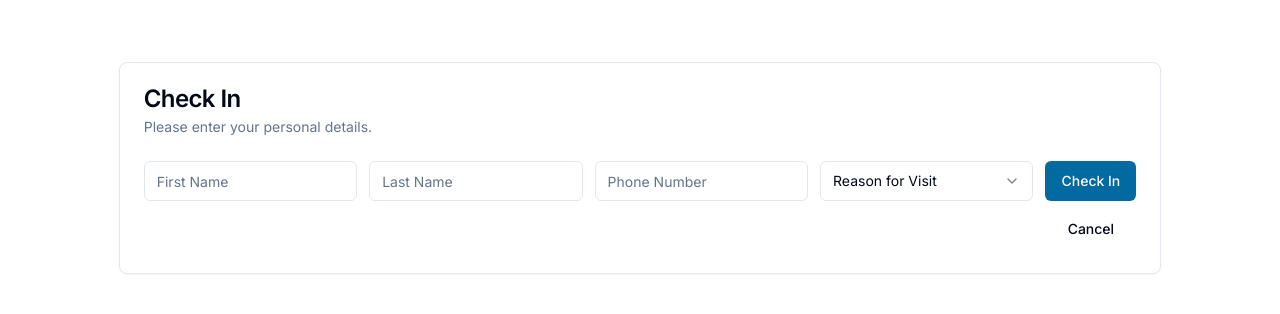
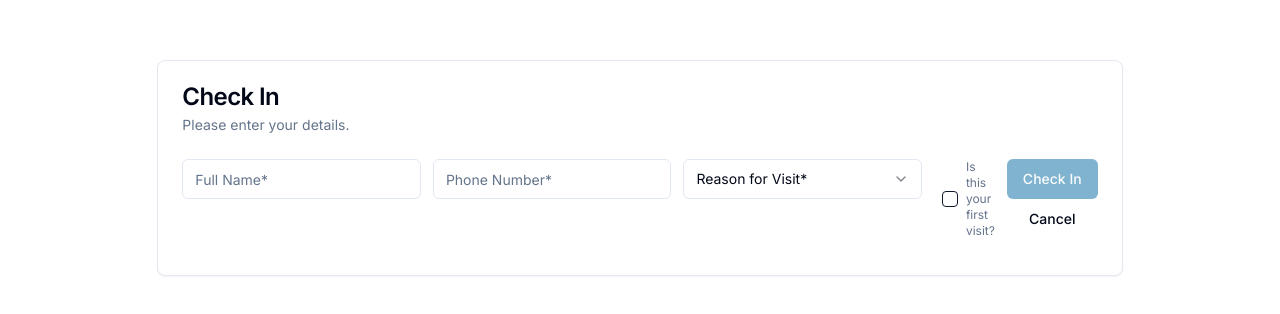
Before and after one commit to rheamane/clinic-check-in-system, a Next.js app: page /clinic/1/checkin in a window 1280 px wide. Shown: the part 232-546 px from the top of the page. Built offline with nearby package versions, Linux system fonts and the light colour scheme.

Commit message:
Queue Changes

```diff
--- a/app/clinic/[id]/checkin/page.tsx
+++ b/app/clinic/[id]/checkin/page.tsx
@@ -1,4 +1,5 @@
 "use client";
+
 import { Button } from "@/components/ui/button";
 import {
   Card,
@@ -8,6 +9,7 @@ import {
   CardHeader,
   CardTitle,
 } from "@/components/ui/card";
+import { Checkbox } from "@/components/ui/checkbox";
 import { Input } from "@/components/ui/input";
 import {
   Select,
@@ -17,78 +19,97 @@ import {
   SelectTrigger,
   SelectValue,
 } from "@/components/ui/select";
-import { SelectLabel } from "@radix-ui/react-select";
+import { useRouter } from "next/navigation";
 import React, { useState } from "react";
 
 const CheckIn = () => {
-  const [firstName, setFirstName] = useState<string>("");
-  const [lastName, setLastName] = useState<string>("");
+  const router = useRouter();
+
+  const [fullName, setFullName] = useState<string>("");
   const [phoneNum, setPhoneNum] = useState<string>("");
+  const [reason, setReason] = useState<string>("");
+  const [firstVisit, setFirstVisit] = useState<boolean>(false);
 
-  const [firstNameError, setFirstNameError] = useState<boolean>(false);
-  const [lastNameError, setLastNameError] = useState<boolean>(false);
+  const [fullNameError, setFullNameError] = useState<boolean>(false);
   const [phoneNumError, setPhoneNumError] = useState<boolean>(false);
 
   const errorStyle = "ring-2 ring-red-500 ring-offset-2 ring-offset-background";
+
+  function submitForm() {
+    // TODO: Implement submit logic
+  }
 
   return (
     <div className="flex h-screen items-center justify-center">
       <Card>
         <CardHeader>
           <CardTitle>Check In</CardTitle>
-          <CardDescription>Please enter your personal details.</CardDescription>
+          <CardDescription>Please enter your details.</CardDescription>
         </CardHeader>
         <CardContent>
           <div className="flex flex-col gap-3 md:flex-row">
+            {/* FULL NAME */}
             <Input
               required
-              className={firstNameError ? errorStyle : ""}
+              className={fullNameError ? errorStyle : ""}
               type="text"
-              placeholder="First Name"
+              placeholder="Full Name*"
               onChange={(e) => {
-                setFirstName(e.target.value);
-                setFirstNameError(e.target.value === "");
+                setFullName(e.target.value);
+                setFullNameError(e.target.value === "");
               }}
             />
-            <Input
-              required
-              className={lastNameError ? errorStyle : ""}
-              type="text"
-              placeholder="Last Name"
-              onChange={(e) => {
-                setLastName(e.target.value);
-                setLastNameError(e.target.value === "");
-              }}
-            />
+            {/* PHONE NUMBER */}
             <Input
               required
               className={phoneNumError ? errorStyle : ""}
               type="tel"
-              placeholder="Phone Number"
+              placeholder="Phone Number*"
               onChange={(e) => {
                 setPhoneNum(e.target.value);
                 setPhoneNumError(e.target.value.length !== 10);
               }}
             />
-            <Select>
+            {/* REASON FOR VISIT */}
+            <Select
+              required
+              onValueChange={(value) => {
+                setReason(value);
+                console.log(value);
+              }}>
               <SelectTrigger>
-                <SelectValue placeholder="Reason for Visit"></SelectValue>
+                <SelectValue placeholder="Reason for Visit*"></SelectValue>
               </SelectTrigger>
               <SelectContent>
-                <SelectGroup>
-                  <SelectLabel>New Patient</SelectLabel>
-                  <SelectItem value="1">First Visit</SelectItem>
-                </SelectGroup>
-                <SelectGroup>
-                  <SelectLabel>Returning Patient</SelectLabel>
-                  <SelectItem value="2">General Checkup</SelectItem>
-                  <SelectItem value="3">Ongoing Treatment</SelectItem>
-                </SelectGroup>
+                <SelectItem value="General Checkup">General Checkup</SelectItem>
+                <SelectItem value="Ongoing Treatment">
+                  Ongoing Treatment
+                </SelectItem>
               </SelectContent>
             </Select>
-            <CardFooter className="flex flex-col gap-2 p-0">
-              <Button className="w-full bg-sky-700">Check In</Button>
-              <Button variant="ghost">Cancel</Button>
+            {/* First Visit */}
+            <div className="mb-3 ml-2 flex items-center space-x-2">
+              <Checkbox
+                id="firstVisit"
+                onCheckedChange={() => setFirstVisit(!firstVisit)}
+              />
+              <label
+                htmlFor="firstVisit"
+                className="text-xs text-muted-foreground">
+                Is this your first visit?
+              </label>
+            </div>
+            {/* FORM BUTTONS */}
+            <CardFooter className="flex flex-col p-0">
+              <Button
+                className="w-full bg-sky-700"
+                disabled={!fullName || !phoneNum || !reason}
+                onClick={submitForm}>
+                Check In
+              </Button>
+              <Button variant="ghost" onClick={() => router.back()}>
+                Cancel
+              </Button>
             </CardFooter>
           </div>
         </CardContent>
--- a/app/clinic/[id]/queue/page.tsx
+++ b/app/clinic/[id]/queue/page.tsx
@@ -1,7 +1,7 @@
 import React from "react";
 import { CircleCheck, Clock } from "lucide-react";
 
-const cQueue = () => {
+const Queue = () => {
   let patientArr = [
     { name: "John Doe", checkIn: true },
     { name: "Jane Doe", checkIn: false },
@@ -17,27 +17,29 @@ const cQueue = () => {
   return (
     <div className="h-screen p-4">
       <div className="flex h-full flex-row gap-3 text-black">
-        <div id="leftSide" className="flex w-1/3 flex-none flex-col gap-3">
-          <div className="flex h-1/4 flex-none flex-col rounded-lg bg-blue-50 p-4">
-            <p className="text-xl font-bold">Next Patient</p>
-            <div className="flex flex-1 items-center justify-center">
-              <h1 className="text-3xl font-bold">Rhea M.</h1>
-            </div>
+        <div id="leftSide" className="flex w-1/4 flex-none flex-col gap-3">
+          <div className="flex flex-none flex-col gap-3 rounded-lg bg-blue-500 p-6">
+            <p className="text-center text-3xl font-bold text-slate-50">
+              Next Patient
+            </p>
+            <h1 className="text-center text-5xl font-bold text-slate-50">
+              Rhea M.
+            </h1>
           </div>
-          <div className="flex-1 justify-center rounded-lg bg-blue-50 p-4">
-            <p className="text-xl font-bold">Waitlist</p>
-            <ol>
+          <div className="flex flex-1 flex-col gap-3 rounded-lg bg-blue-50 p-6">
+            <p className="text-center text-3xl font-bold">Waitlist</p>
+            <div>
               {patientArr.map(({ name, checkIn }, index) => (
-                <li key={index} className="flex flex-row items-center text-xl">
+                <p key={index} className="flex flex-row items-center text-3xl">
                   {checkIn ? (
-                    <CircleCheck className="mr-2 h-4 w-4 text-green-500" />
+                    <CircleCheck className="mr-2 h-6 w-6 text-green-500" />
                   ) : (
-                    <Clock className="mr-2 h-4 w-4 text-red-500" />
+                    <Clock className="mr-2 h-6 w-6 text-red-500" />
                   )}
                   {name}
-                </li>
+                </p>
               ))}
-            </ol>
+            </div>
           </div>
         </div>
         <div id="rightSide" className="flex flex-1 flex-col gap-3">
@@ -73,4 +75,4 @@ const cQueue = () => {
   );
 };
 
-export default cQueue;
+export default Queue;
--- a/app/doctor/page.tsx
+++ b/app/doctor/page.tsx
@@ -1,19 +1,25 @@
 "use client";
 import { Button } from "@/components/ui/button";
-import { Loader, Loader2 } from "lucide-react";
+import { Loader } from "lucide-react";
 import { useRouter } from "next/navigation";
 import React from "react";
 import { useEffect } from "react";
 
 const DoctorPage = () => {
+  const [user, setUser] = React.useState<boolean>(false);
+
   const router = useRouter();
 
-  useEffect(() => {
-    // Step 1: Check if the user is authenticated
-    // Step 2: Redirect the user to the /signup page if they are not authenticated
-    // Step 3: Redirect the user to the /onboard if they have no record in the database
-    // Step 4: Redirect the user to the /dashboard if they have a record in the database
-  }, []);
+  // useEffect(() => {
+  //   // Step 1: Check if the user is authenticated
+  //   // Step 2: Redirect the user to the /signup page if they are not authenticated
+  //   // Step 3: Redirect the user to the /onboard if they have no record in the database
+  //   // Step 4: Redirect the user to the /dashboard if they have a record in the database
+
+  //   if (!user) {
+  //     router.push("/signup");
+  //   }
+  // }, [user, router]);
   return (
     <div className="flex h-screen items-center justify-center">
       <Loader className="h-10 w-10 motion-safe:animate-spin" />
--- a/components/ClinicCard.tsx
+++ b/components/ClinicCard.tsx
@@ -60,7 +60,7 @@ const ClinicCard = ({
             <Button className="flex-1" variant="outline" asChild>
               <Link href={locationUrl} target="_blank">
                 <Navigation className="mr-2 h-4 w-4" />
-                Get Directions
+                Directions
               </Link>
             </Button>
             <Button className="flex-1" variant="outline" asChild>
--- /dev/null
+++ b/components/ui/checkbox.tsx
@@ -0,0 +1,30 @@
+"use client"
+
+import * as React from "react"
+import * as CheckboxPrimitive from "@radix-ui/react-checkbox"
+import { Check } from "lucide-react"
+
+import { cn } from "@/lib/utils"
+
+const Checkbox = React.forwardRef<
+  React.ElementRef<typeof CheckboxPrimitive.Root>,
+  React.ComponentPropsWithoutRef<typeof CheckboxPrimitive.Root>
+>(({ className, ...props }, ref) => (
+  <CheckboxPrimitive.Root
+    ref={ref}
+    className={cn(
+      "peer h-4 w-4 shrink-0 rounded-sm border border-slate-200 border-slate-900 ring-offset-white focus-visible:outline-none focus-visible:ring-2 focus-visible:ring-slate-950 focus-visible:ring-offset-2 disabled:cursor-not-allowed disabled:opacity-50 data-[state=checked]:bg-slate-900 data-[state=checked]:text-slate-50 dark:border-slate-800 dark:border-slate-50 dark:ring-offset-slate-950 dark:focus-visible:ring-slate-300 dark:data-[state=checked]:bg-slate-50 dark:data-[state=checked]:text-slate-900",
+      className
+    )}
+    {...props}
+  >
+    <CheckboxPrimitive.Indicator
+      className={cn("flex items-center justify-center text-current")}
+    >
+      <Check className="h-4 w-4" />
+    </CheckboxPrimitive.Indicator>
+  </CheckboxPrimitive.Root>
+))
+Checkbox.displayName = CheckboxPrimitive.Root.displayName
+
+export { Checkbox }
--- a/package.json
+++ b/package.json
@@ -11,6 +11,7 @@
   "dependencies": {
     "@radix-ui/react-accordion": "^1.1.2",
     "@radix-ui/react-alert-dialog": "^1.1.0",
+    "@radix-ui/react-checkbox": "^1.1.1",
     "@radix-ui/react-label": "^2.1.0",
     "@radix-ui/react-scroll-area": "^1.1.0",
     "@radix-ui/react-select": "^2.0.0",
```
Also changed, not shown: 2 other files (tests, documents, lock files or other folders).
